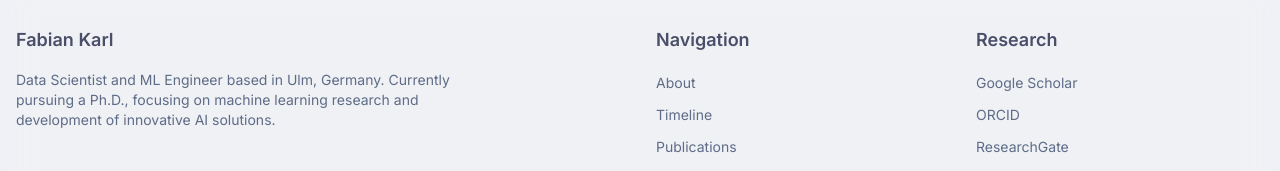
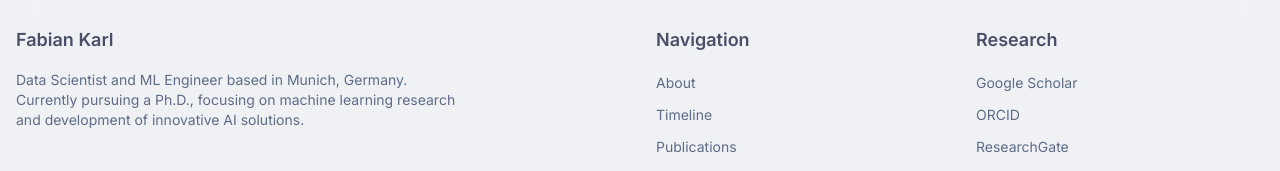
Before and after one commit to FKarl/portfolio-website, a Next.js app: page / in a window 1280 px wide. Shown: the part 7025-7196 px from the top of the page. Built offline with nearby package versions, Linux system fonts and the light colour scheme; no server answers.

Commit message:
fix: update personal information

```diff
--- a/components/footer.tsx
+++ b/components/footer.tsx
@@ -92,7 +92,7 @@ export function Footer() {
           >
             <h3 className="text-lg font-semibold mb-4">Fabian Karl</h3>
             <p className="text-sm text-muted-foreground max-w-md">
-              Data Scientist and ML Engineer based in Ulm, Germany. Currently
+              Data Scientist and ML Engineer based in Munich, Germany. Currently
               pursuing a Ph.D., focusing on machine learning research and
               development of innovative AI solutions.
             </p>
```
